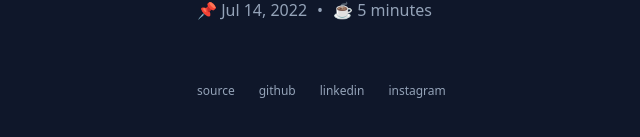
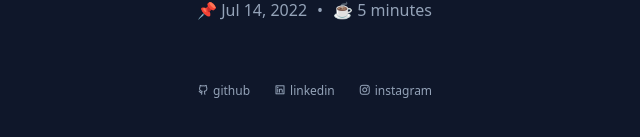
Before and after one commit to helciofranco/helciofranco.com, a Next.js app: page / in a window 1280 px wide. Shown: the part 1425-1562 px from the top of the page, without its empty margins (59-699 px from the left). Built offline with nearby package versions, Linux system fonts and the light colour scheme.

Commit message:
feat: add remixicons

```diff
--- a/package.json
+++ b/package.json
@@ -13,7 +13,8 @@
     "framer-motion": "6.5.1",
     "next": "12.2.1",
     "react": "18.2.0",
-    "react-dom": "18.2.0"
+    "react-dom": "18.2.0",
+    "remixicon": "2.5.0"
   },
   "devDependencies": {
     "@types/node": "18.0.3",
--- a/src/layouts/Base/Footer/index.tsx
+++ b/src/layouts/Base/Footer/index.tsx
@@ -4,29 +4,28 @@ import { Container, Item } from './styles';
 const Footer = () => {
   return (
     <Container>
-      <Link
-        href="https://github.com/helciofranco/helciofranco.com"
-        target="_blank"
-        passHref
-      >
-        <Item>source</Item>
-      </Link>
       <Link href="https://github.com/helciofranco" target="_blank" passHref>
-        <Item>github</Item>
+        <Item>
+          <i className="ri-github-line" /> github
+        </Item>
       </Link>
       <Link
         href="https://www.linkedin.com/in/helciofranco/"
         target="_blank"
         passHref
       >
-        <Item>linkedin</Item>
+        <Item>
+          <i className="ri-linkedin-box-line" /> linkedin
+        </Item>
       </Link>
       <Link
         href="https://www.instagram.com/helciofranco/"
         target="_blank"
         passHref
       >
-        <Item>instagram</Item>
+        <Item>
+          <i className="ri-instagram-line" /> instagram
+        </Item>
       </Link>
     </Container>
   );
--- a/src/layouts/Base/Footer/styles.ts
+++ b/src/layouts/Base/Footer/styles.ts
@@ -9,6 +9,9 @@ export const Container = styled('footer', {
 });
 
 export const Item = styled('a', {
+  display: 'flex',
+  alignItems: 'center',
+
   paddingTop: '$space5',
   paddingBottom: '$space5',
 
@@ -21,6 +24,10 @@ export const Item = styled('a', {
 
   color: '$textTertiary',
 
+  i: {
+    marginRight: '$space2',
+  },
+
   '&:hover': {
     color: '$textPrimary',
   },
--- a/src/pages/_app.tsx
+++ b/src/pages/_app.tsx
@@ -1,3 +1,5 @@
+import 'remixicon/fonts/remixicon.css';
+
 import type { AppProps } from 'next/app';
 
 import Base from '@layouts/Base';
```
Also changed, not shown: 1 other file (tests, documents, lock files or other folders).
